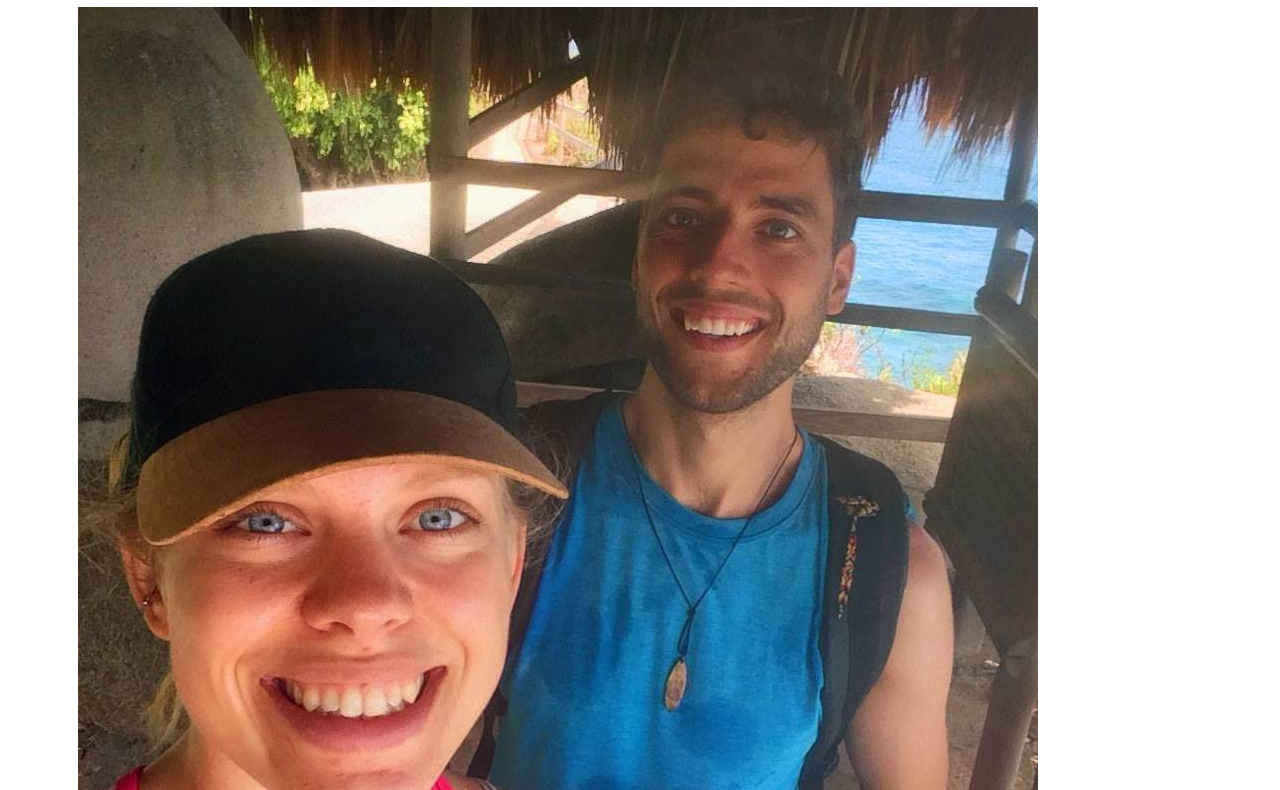
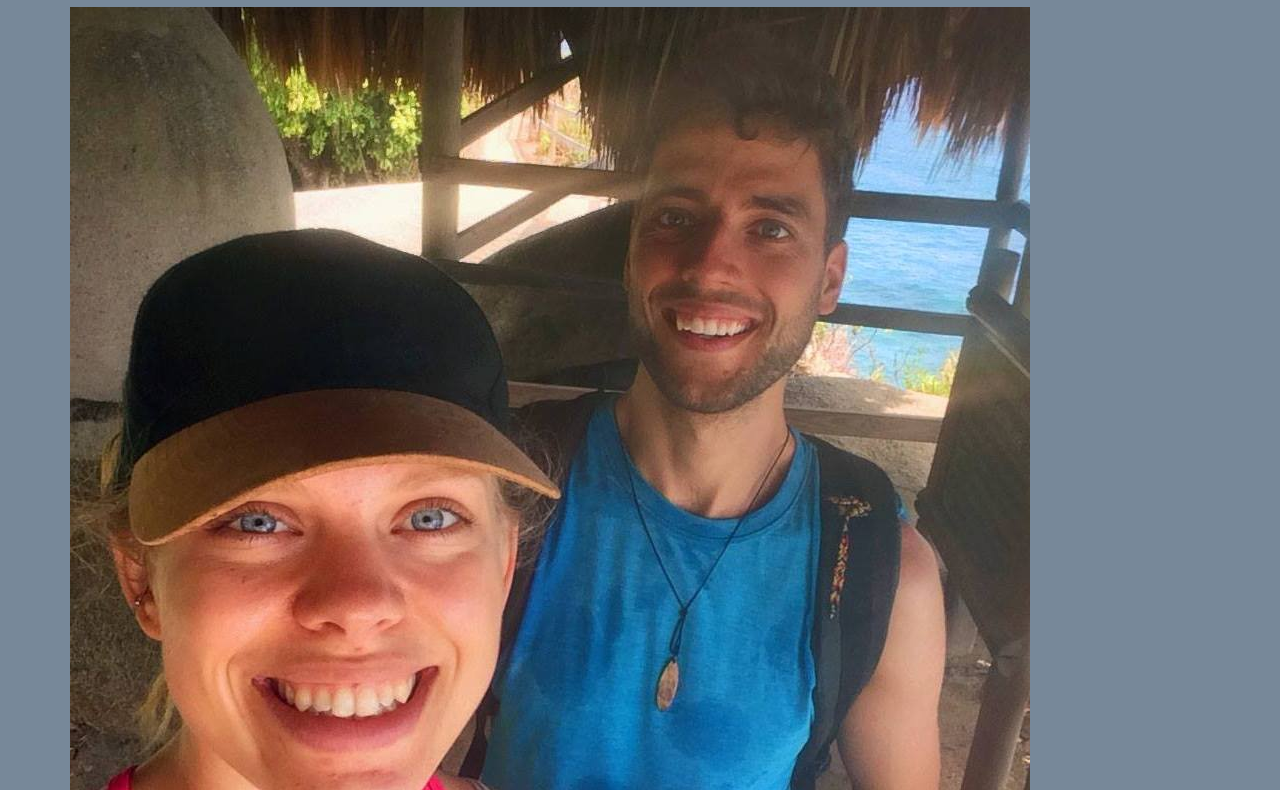
Before and after one commit to Jeedrouin/Jeedrouin, a plain HTML site: page Cours01/Jemepresente.html in a window 1280 px wide. Shown: the part 73-863 px from the top of the page. Drawn offline with Linux system fonts and the light colour scheme.

Commit message:
Tentative css 1

```diff
--- a/Cours01/Jemepresente.html
+++ b/Cours01/Jemepresente.html
@@ -3,9 +3,11 @@
 <!--[Par jsdrouin]-->
 <!--[Le 15 fevrier 2019]-->
 <html lang="fr-ca">
+
 <head>
     <meta charset="UTF-8">
     <title>Présentation de Jean-Sébastien</title>
+    <link rel="stylesheet" href="css/Style.css">
 </head>
 <body>
     <h1>Bonjour!</h1>
--- /dev/null
+++ b/Cours01/css/Style.css
@@ -0,0 +1,10 @@
+body
+{
+    width: 900 px;
+    width: 100%;
+    margin:auto;
+
+    background: url (../MG\Fond.jpg); no-repeat center;
+    margin: auto;
+    background: lightslategray;
+}
```
Also changed, not shown: Cours01/One Page.html (+1 -0 lines), Cours01/IMG/Fond.jpg (added).
